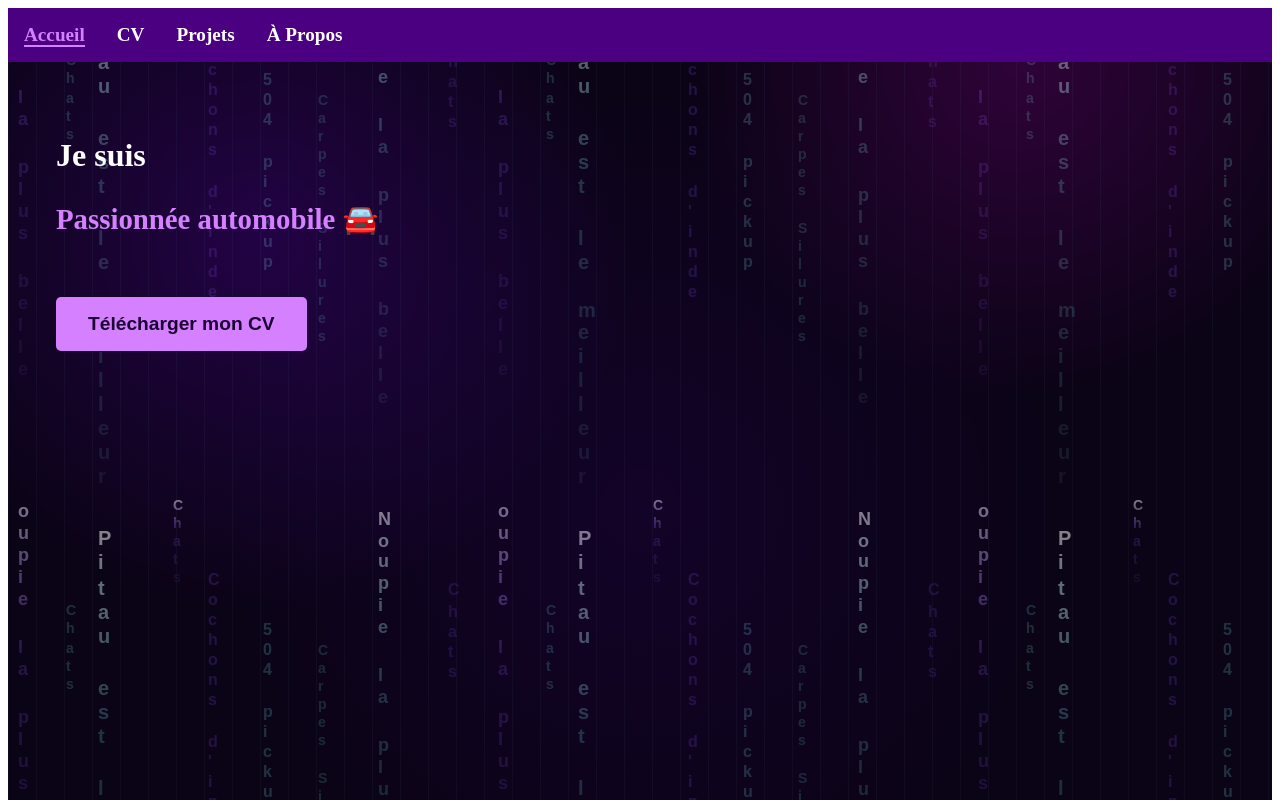
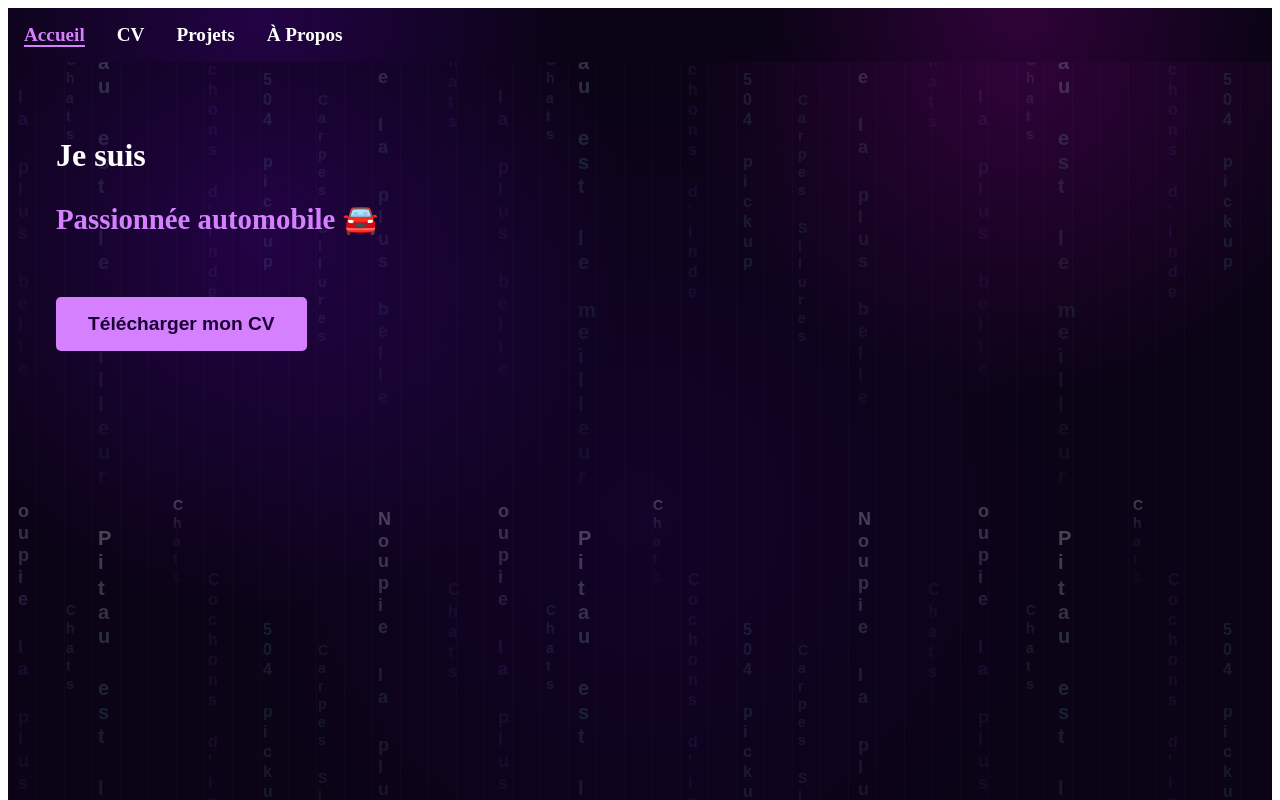
Before and after one commit to VAcheronPradelAlyssa/portfolio-frontend, an Angular app: page / in a window 1280 px wide. Shown: the top 800 px of the page. Built offline with nearby package versions, Linux system fonts and the light colour scheme; no server answers.

Commit message:
feat: header adaptatif avec fond accueil + opacité matrix réduite

```diff
--- a/src/app/components/accueil/accueil.scss
+++ b/src/app/components/accueil/accueil.scss
@@ -18,7 +18,7 @@
       repeating-linear-gradient(90deg, rgba(120, 255, 255, 0.06) 0 1px, transparent 1px 28px);
     background-size: 480px 550px, 160% 100%;
     background-repeat: repeat;
-    opacity: 0.6;
+    opacity: 0.30;
     animation: matrix-fall 8s linear infinite;
     mix-blend-mode: screen;
     pointer-events: none;
--- a/src/app/components/header/header.scss
+++ b/src/app/components/header/header.scss
@@ -1,6 +1,7 @@
 nav {
-  background-color: #4a0080; // Violet foncé
+  background-color: #1c032e; // Violet foncé
   padding: 1rem;
+  transition: background-color 0.3s ease;
 
   ul {
     display: flex;
@@ -27,3 +28,10 @@ nav {
     }
   }
 }
+
+// Style spécifique pour la page d'accueil
+:host(.accueil-theme) nav {
+  background: radial-gradient(circle at 20% 20%, rgba(128, 0, 255, 0.2), transparent 30%),
+    radial-gradient(circle at 80% 0%, rgba(255, 0, 255, 0.15), transparent 25%),
+    #0b0316;
+}
--- a/src/app/components/header/header.ts
+++ b/src/app/components/header/header.ts
@@ -1,12 +1,31 @@
-import { Component } from '@angular/core';
-import { RouterLink, RouterLinkActive } from '@angular/router';
+import { Component, inject, signal } from '@angular/core';
+import { Router, RouterLink, RouterLinkActive, NavigationEnd } from '@angular/router';
+import { filter } from 'rxjs';
 
 @Component({
   selector: 'app-header',
   imports: [RouterLink, RouterLinkActive],
   templateUrl: './header.html',
   styleUrl: './header.scss',
+  host: {
+    '[class.accueil-theme]': 'isAccueilPage()'
+  }
 })
 export class Header {
+  private router = inject(Router);
+  isAccueilPage = signal(false);
 
+  constructor() {
+    this.checkRoute(this.router.url);
+
+    this.router.events
+      .pipe(filter(event => event instanceof NavigationEnd))
+      .subscribe((event: NavigationEnd) => {
+        this.checkRoute(event.urlAfterRedirects);
+      });
+  }
+
+  private checkRoute(url: string): void {
+    this.isAccueilPage.set(url === '/' || url === '');
+  }
 }
```
